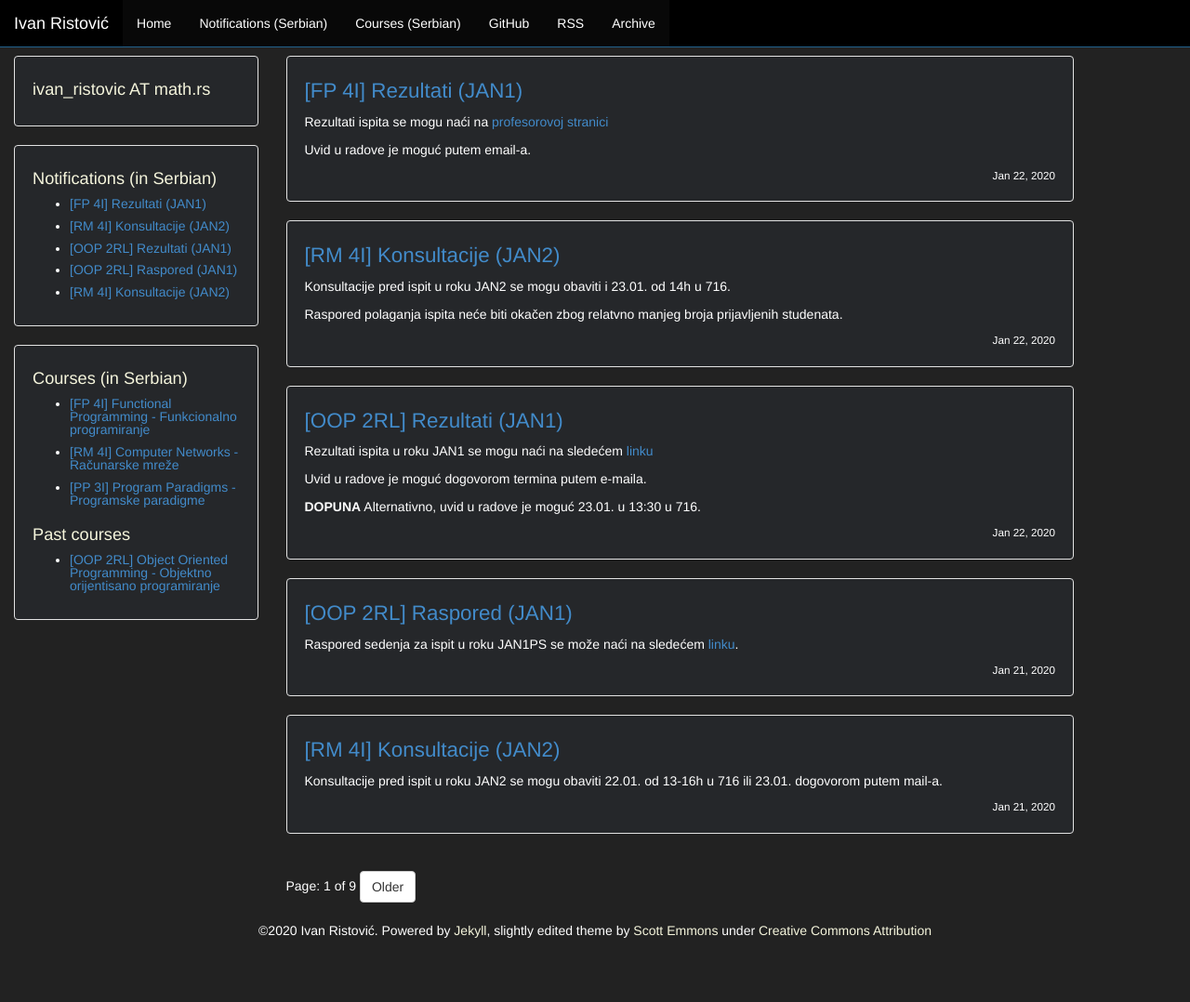
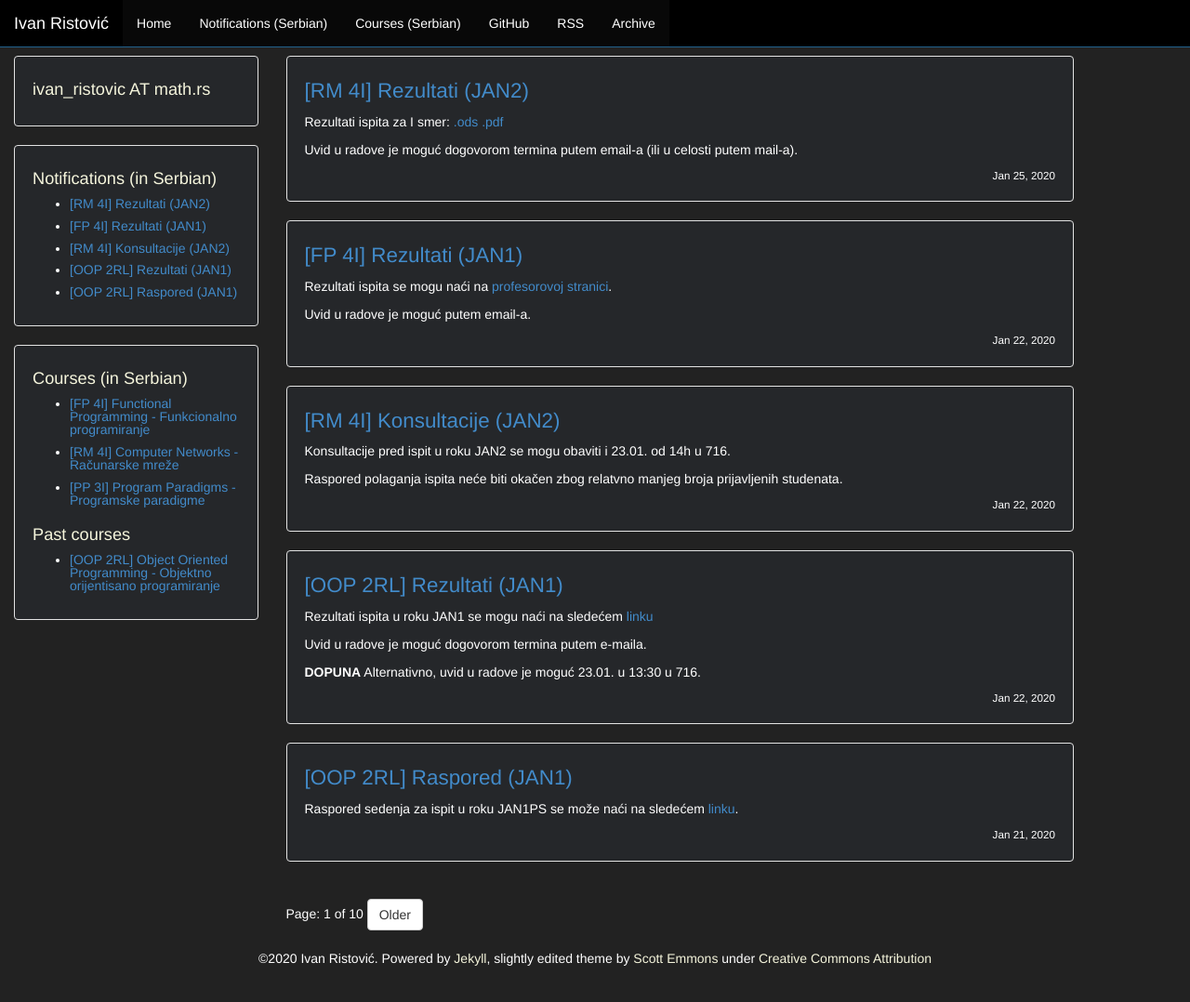
Before and after one commit to ivan-ristovic/ivan-ristovic.github.io, a Jekyll site: the page built from notifications/index.html, in a window 1280 px wide and 1111 px high. Shown: the top 1078 px of the window at 93% size. Built offline with Jekyll 4.4.1, drawn with Linux system fonts in a browser that asks for light colours; the list of posts is cut into pages by our own code.

Commit message:
[RM] Results

```diff
--- /dev/null
+++ b/_posts/2019_2020/2020-01-25-rmi-results.md
@@ -0,0 +1,13 @@
+---
+layout: post
+course: RM 4I
+title: "Rezultati (JAN2)"
+date: 2020-01-25 02:00:00 +0100
+comments: false
+---
+
+Rezultati ispita za I smer:
+[.ods](/courses/rm/results/2019_2020_I/RM_4I_JAN2_2019_2020.ods){:target="_blank"}
+[.pdf](/courses/rm/results/2019_2020_I/RM_4I_JAN2_2019_2020.pdf){:target="_blank"}
+
+Uvid u radove je moguć dogovorom termina putem email-a (ili u celosti putem mail-a).
```
Also changed, not shown: _posts/2019_2020/2020-01-23-fpi-results.md (+1 -1 lines), 2 other files.
